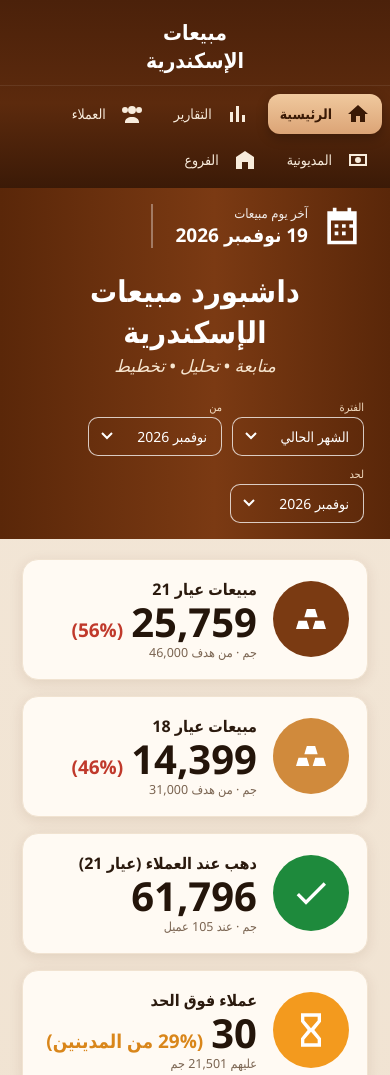
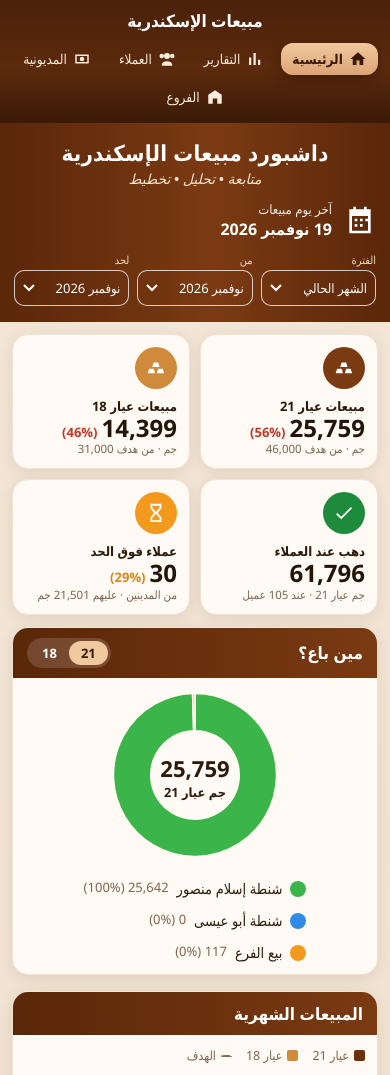
Before and after one commit to moham4241832-dev/sales-dashboard, a plain HTML site: page index.html in a window 390 px wide. Shown: the top 1075 px of the page. Drawn offline with Linux system fonts and the light colour scheme.

Commit message:
Add files via upload

```diff
--- a/index.html
+++ b/index.html
@@ -423,13 +423,62 @@ body{background:#efe2d0 !important}
 .sd details summary{cursor:pointer;color:var(--muted);font-size:12.5px}
 @media (max-width:900px){.sd{flex-direction:column}.sd .side{width:auto;flex:none;height:auto;min-height:0;position:static}.sd .nav{flex-direction:row;flex-wrap:wrap;padding:8px}.sd .swoosh,.sd .brand svg{display:none}.sd .brand{padding:10px}.sd .tab{padding:8px 12px;font-size:14px}}
 @media print{.sd .page[hidden]{display:flex!important;break-before:page}.sd .side{display:none}}
+/* ---------- responsive polish ---------- */
+.foot{display:none}
+.sd .kpi .v{font-size:clamp(26px,2.4vw,40px)}
+.sd .ico{width:clamp(54px,4.6vw,76px);height:clamp(54px,4.6vw,76px);flex:0 0 clamp(54px,4.6vw,76px)}
+.sd .ico svg{width:52%;height:52%}
+.sd .sumrow{grid-template-columns:repeat(2,1fr);gap:1px;background:#e2cdb3;border-radius:12px;overflow:hidden}
+.sd .sumrow>div,.sd .sumrow>div:last-child{border:0;background:var(--card);padding:16px 8px}
+.sd .sumrow .n{font-size:clamp(22px,2.2vw,30px)}
+.sd .sumrow svg{width:38px;height:38px}
+@media (max-width:1100px){.sd .row3>.panel,.sd .row2>.panel{min-width:0}.sd .kpis{grid-template-columns:repeat(2,minmax(0,1fr))}}
+@media (max-width:900px){
+  .sd .side{flex-direction:row;align-items:center;flex-wrap:wrap}
+  .sd .brand{border:0;padding:10px 14px;flex:1 1 100%;text-align:center}
+  .sd .brand h1{font-size:17px;margin:0}
+  .sd .brand h1 br{display:none}
+  .sd .nav{flex:1 1 100%;flex-wrap:wrap;justify-content:center;padding:0 8px 10px;gap:6px}
+  .sd .tab{flex:0 0 auto;padding:7px 11px;font-size:13.5px;gap:6px}
+  .sd .tab svg{width:18px;height:18px;flex-basis:18px}
+}
+@media (max-width:700px){
+  .sd .topbar{padding:14px 14px 16px;gap:12px}
+  .sd .ttl{order:-1;flex:1 1 100%;min-width:0}
+  .sd .ttl h2{font-size:22px}
+  .sd .ttl p{font-size:14px}
+  .sd .today{border:0;padding:0}
+  .sd .today svg{width:32px;height:32px}
+  .sd .today b{font-size:16px}
+  .sd .flt{display:grid;grid-template-columns:repeat(3,minmax(0,1fr));gap:8px;width:100%}
+  .sd .flt select{min-width:0;width:100%;font-size:13px;padding:8px 8px 8px 24px;background-position:left 8px center}
+  .sd .content{padding:12px}
+  .sd .page{gap:12px}
+  .sd .kpis{grid-template-columns:repeat(2,minmax(0,1fr));gap:10px}
+  .sd .kpi{flex-direction:column;align-items:flex-start;gap:8px;padding:12px}
+  .sd .ico{width:42px;height:42px;flex:0 0 42px}
+  .sd .kpi .l{font-size:13px}
+  .sd .kpi .v{font-size:24px;gap:4px}
+  .sd .kpi .v small{font-size:13px}
+  .sd .kpi .s{font-size:11.5px}
+  .sd .ph{font-size:17px;padding:10px 14px}
+  .sd .pb{padding:12px}
+  .sd .grid2{grid-template-columns:minmax(0,1fr)}
+  .sd .donut svg{width:170px;height:170px}
+  .sd .hrow{grid-template-columns:minmax(80px,38%) 1fr auto;font-size:13px;gap:8px}
+  .sd table{font-size:13px}
+  .sd th,.sd td{padding:7px 8px}
+  .sd td.name{min-width:0}
+  .sd #top-table th:nth-child(2),.sd #top-table td:nth-child(2),.sd #top-table th:nth-child(4),.sd #top-table td:nth-child(4){display:none}
+  .sd .sumrow .n{font-size:24px}
+}
 </style>
 
 <div class="sd" lang="ar" data-read>
   <aside class="side">
     <div class="brand">
       <svg viewBox="0 0 64 64" aria-hidden="true"><path fill="#fff" d="M8 44h20l-3-10H11zM36 44h20l-3-10H39zM22 30h20l-3-10H25z"/><path fill="#f0c99e" d="M6 46h52v4H6z"/></svg>
-      <h1>مبيعات<br>الإسكندرية</h1>
+      <h1>مبيعات<br> الإسكندرية</h1>
     </div>
     <nav class="nav" role="tablist" aria-label="أقسام الداشبورد">
       <button class="tab" role="tab" data-tab="overview" aria-selected="true"><svg viewBox="0 0 24 24"><path d="M12 3 2 12h3v8h5v-6h4v6h5v-8h3z"/></svg>الرئيسية</button>
@@ -472,11 +521,11 @@ body{background:#efe2d0 !important}
           </div>
           <div class="kpi" id="card-gold">
             <div class="ico green"><svg viewBox="0 0 24 24"><path d="M9 16.2 4.8 12l-1.4 1.4L9 19 21 7l-1.4-1.4z"/></svg></div>
-            <div><div class="l">دهب عند العملاء (عيار 21)</div><div class="v"><span data-draw="d-gold" data-source="debt_summary" data-field="gold21" data-row="0">—</span></div><div class="s">جم · عند <span data-draw="d-cnt" data-source="debt_summary" data-field="debtors" data-row="0">—</span> عميل</div></div>
+            <div><div class="l">دهب عند العملاء</div><div class="v"><span data-draw="d-gold" data-source="debt_summary" data-field="gold21" data-row="0">—</span></div><div class="s">جم عيار 21 · عند <span data-draw="d-cnt" data-source="debt_summary" data-field="debtors" data-row="0">—</span> عميل</div></div>
           </div>
           <div class="kpi" id="card-over">
             <div class="ico orange"><svg viewBox="0 0 24 24"><path d="M6 2h12v5l-4 5 4 5v5H6v-5l4-5-4-5zm2 2v2.3L12 11l4-4.7V4zm4 9-4 4.7V20h8v-2.3z"/></svg></div>
-            <div><div class="l">عملاء فوق الحد</div><div class="v"><span data-draw="d-over" data-source="debt_summary" data-field="over" data-row="0">—</span><small class="warn" data-draw="d-share-p">—</small></div><div class="s">عليهم <span data-draw="d-over-g" data-source="debt_summary" data-field="over_gold21" data-row="0">—</span> جم</div></div>
+            <div><div class="l">عملاء فوق الحد</div><div class="v"><span data-draw="d-over" data-source="debt_summary" data-field="over" data-row="0">—</span><small class="warn" data-draw="d-share-p">—</small></div><div class="s">من المدينين · عليهم <span data-draw="d-over-g" data-source="debt_summary" data-field="over_gold21" data-row="0">—</span> جم</div></div>
           </div>
         </div>
 
@@ -1203,7 +1252,7 @@ dash.draw('last-date', (el) => {
   if (v === null || v === undefined) { SD.unmark(el); el.textContent = ''; return; }
   SD.mark(el, 'period', 'pct' + k); el.textContent = '(' + SD.pct(v) + ')'; SD.tone(el, v >= 1 ? 'good' : v >= 0.75 ? 'warn' : 'bad');
 }));
-dash.draw('d-share-p', (el) => { const r = SD.rows('debt_summary')[0]; el.textContent = r && r.debtors ? '(' + SD.pct(r.over / r.debtors) + ' من المدينين)' : ''; });
+dash.draw('d-share-p', (el) => { const r = SD.rows('debt_summary')[0]; el.textContent = r && r.debtors ? '(' + SD.pct(r.over / r.debtors) + ')' : ''; });
 
 const SD_CH = {
   '21': [['bag_islam', 'شنطة إسلام منصور', '#3bb54a'], ['bag_abueissa', 'شنطة أبو عيسى', '#2f8be6'], ['branch21', 'بيع الفرع', '#f39a1e']],
```
